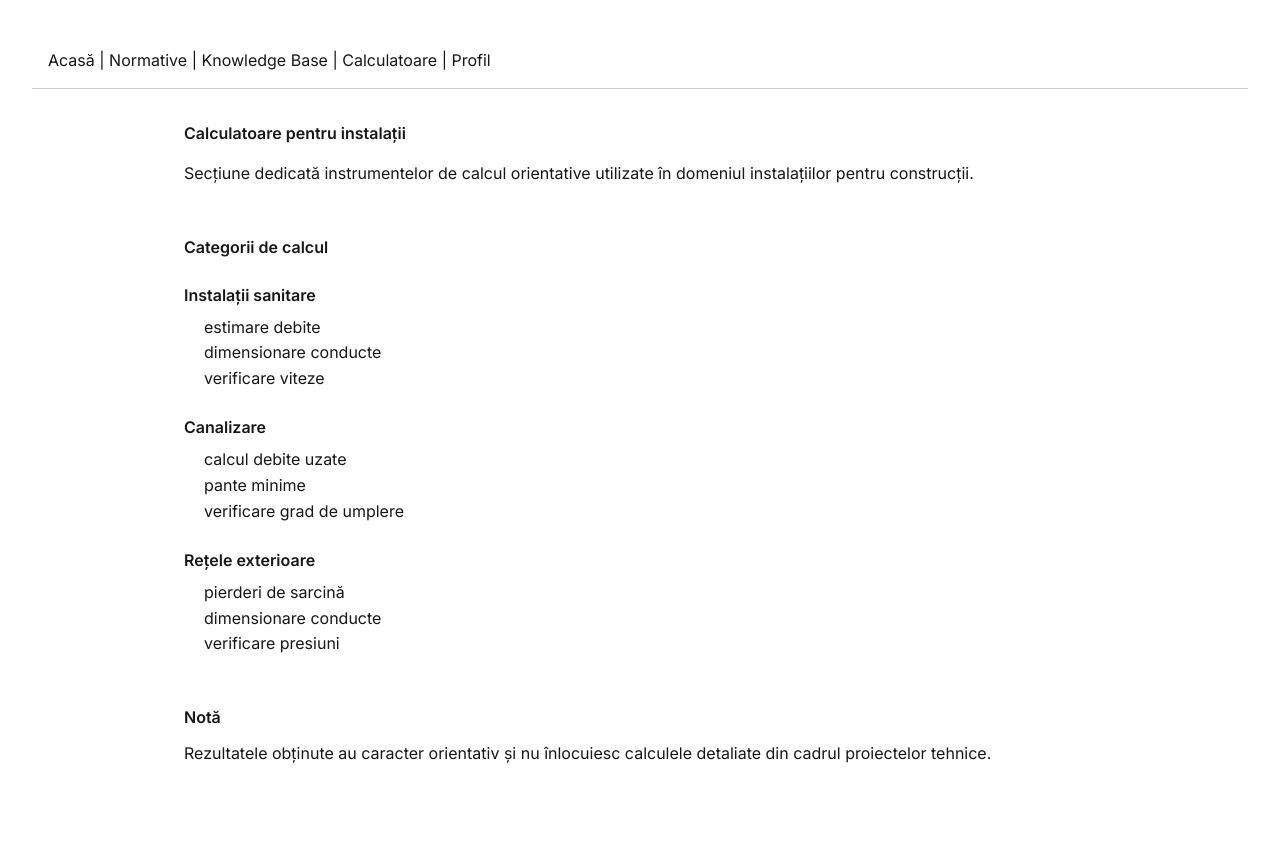
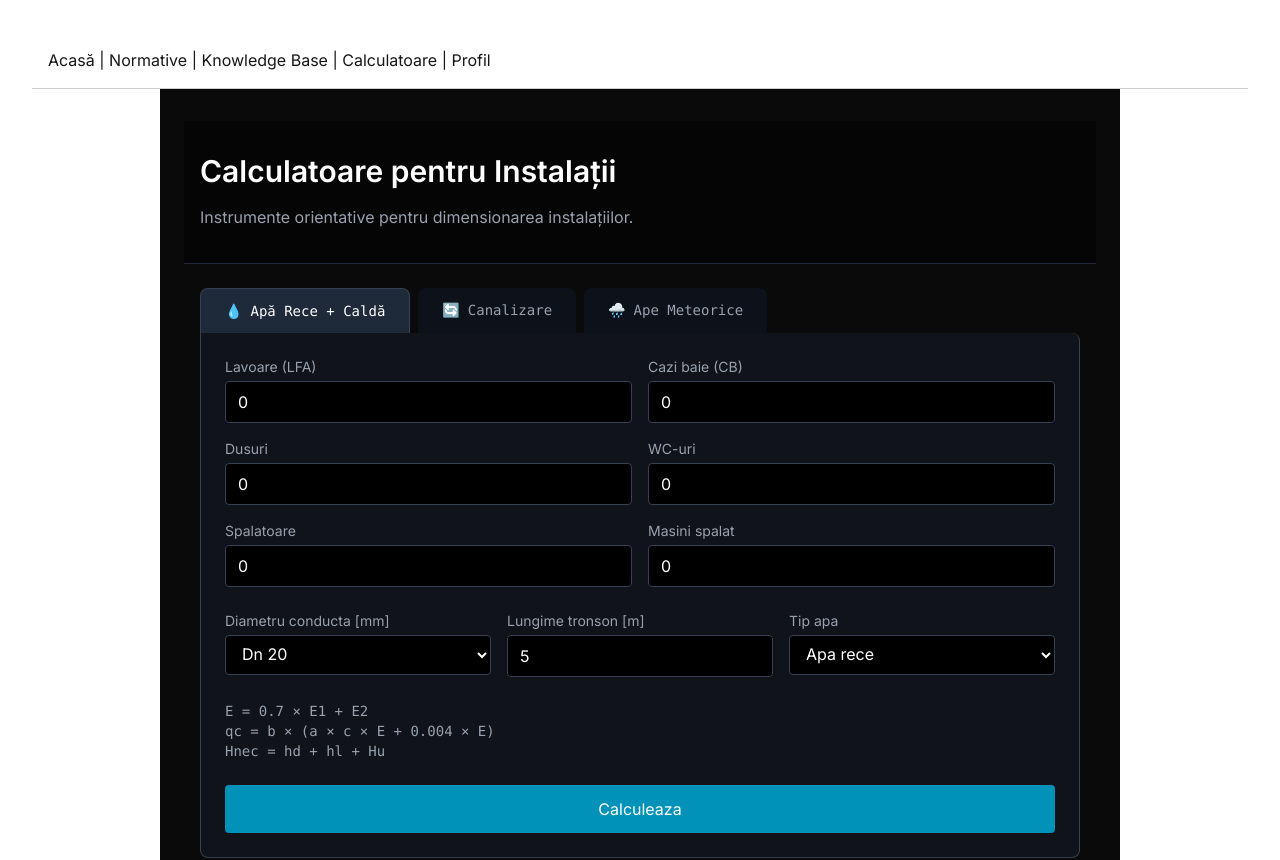
Before and after one commit to SergiuLeonard/portal-instalatii, a Next.js app: page /calculatoare in a window 1280 px wide. Shown: the top 860 px of the page. Built offline with nearby package versions, Linux system fonts and the light colour scheme.

Commit message:
Calculatoare apa rece calda
Dimensionare hidraulică Instalație Apă Rece + Apă Caldă (AR+AC)

```diff
--- /dev/null
+++ b/app/calculatoare/components/Apa.tsx
@@ -0,0 +1,279 @@
+"use client";
+
+import { useState } from "react";
+
+export default function Apa() {
+  // =========================
+  // INPUTURI
+  // =========================
+  const [inputs, setInputs] = useState({
+    lavoar: 0,
+    cada: 0,
+    wc: 0,
+    dus: 0,
+    spalator: 0,
+    masinaSpalat: 0,
+
+    diametru: 20, // mm
+    lungime: 5,   // m
+    tipApa: "rece", // rece | calda
+  });
+
+  // =========================
+  // REZULTATE
+  // =========================
+  const [rez, setRez] = useState<any>(null);
+
+  // =========================
+  // CONSTANTE STAS 1478
+  // =========================
+  const e = {
+    lavoar: 0.33,
+    cada: 0.5,
+    wc: 0.5,
+    dus: 0.33,
+    spalator: 0.33,
+    masinaSpalat: 0.33,
+  };
+
+  const calculeaza = () => {
+    // E1 – baterii amestecatoare
+    const E1 =
+      inputs.lavoar * e.lavoar +
+      inputs.cada * e.cada +
+      inputs.dus * e.dus +
+      inputs.spalator * e.spalator;
+
+    // E2 – robinete apa rece
+    const E2 =
+      inputs.wc * e.wc +
+      inputs.masinaSpalat * e.masinaSpalat;
+
+    // E total
+    const E = 0.7 * E1 + E2;
+
+    // coeficienti STAS
+    const a = 24;
+    const b = inputs.tipApa === "calda" ? 0.6 : 1;
+    const c = 0.015;
+
+    // debit calcul
+    const qc = b * (a * c * E + 0.004 * E); // l/s
+
+    // hidraulica conducta
+    const D = inputs.diametru / 1000; // m
+    const A = Math.PI * Math.pow(D / 2, 2);
+    const v = (qc / 1000) / A;
+
+    const f = 0.02;
+    const i = (f * v * v * 1000) / (2 * 9.81 * D);
+    const hd = i * inputs.lungime;
+
+    // pierderi locale (2 coturi + teu + robinet)
+    const xi = 2 * 0.5 + 0.8 + 2.9;
+    const hl = (xi * v * v) / (2 * 9.81) * 1000;
+
+    const Hu = 5000;
+    const Hnec = hd + hl + Hu;
+
+    setRez({
+      E1: E1.toFixed(3),
+      E2: E2.toFixed(3),
+      E: E.toFixed(3),
+      qc: qc.toFixed(4),
+      v: v.toFixed(3),
+      hd: hd.toFixed(1),
+      hl: hl.toFixed(1),
+      Hnec: (Hnec / 1000).toFixed(2),
+    });
+  };
+
+  // =========================
+  // EXPORT TXT
+  // =========================
+  const exportTxt = () => {
+    if (!rez) return;
+
+    const txt = `
+CALCUL INSTALATIE APA RECE + APA CALDA
+-------------------------------------
+
+Obiecte sanitare:
+Lavoare: ${inputs.lavoar}
+Cazi: ${inputs.cada}
+Dusuri: ${inputs.dus}
+WC: ${inputs.wc}
+Masini spalat: ${inputs.masinaSpalat}
+
+Parametri conducta:
+Diametru: ${inputs.diametru} mm
+Lungime: ${inputs.lungime} m
+Tip apa: ${inputs.tipApa}
+
+Rezultate:
+E1 = ${rez.E1}
+E2 = ${rez.E2}
+E = ${rez.E}
+
+qc = ${rez.qc} l/s
+v = ${rez.v} m/s
+hd = ${rez.hd} mm
+hl = ${rez.hl} mm
+Hnec = ${rez.Hnec} m
+
+STAS 1478
+`;
+
+    const blob = new Blob([txt], { type: "text/plain" });
+    const a = document.createElement("a");
+    a.href = URL.createObjectURL(blob);
+    a.download = "calcul_apa.txt";
+    a.click();
+  };
+
+  // =========================
+  // UI
+  // =========================
+  return (
+    <div className="space-y-6">
+
+      {/* OBIECTE SANITARE */}
+      <div className="grid grid-cols-2 gap-4">
+        {[
+  ["lavoar", "Lavoare (LFA)"],
+  ["cada", "Cazi baie (CB)"],
+  ["dus", "Dusuri"],
+  ["wc", "WC-uri"],
+  ["spalator", "Spalatoare"],
+  ["masinaSpalat", "Masini spalat"],
+].map(([k, label]) => {
+  const id = `apa-${k}`;
+  return (
+    <div key={k}>
+      <label
+        htmlFor={id}
+        className="block text-gray-400 text-sm mb-1"
+      >
+        {label}
+      </label>
+      <input
+        id={id}
+        type="number"
+        min={0}
+        aria-label={label}
+        value={(inputs as any)[k]}
+        onChange={(e) =>
+          setInputs({ ...inputs, [k]: Number(e.target.value) })
+        }
+        className="w-full bg-black border border-gray-700 rounded px-3 py-2"
+      />
+    </div>
+  );
+})}
+
+      </div>
+
+      {/* PARAMETRI */}
+      <div className="grid grid-cols-3 gap-4">
+        <div>
+  <label
+    htmlFor="diametru"
+    className="block text-gray-400 text-sm mb-1"
+  >
+    Diametru conducta [mm]
+  </label>
+  <select
+    id="diametru"
+    aria-label="Diametru conducta in milimetri"
+    value={inputs.diametru}
+    onChange={(e) =>
+      setInputs({ ...inputs, diametru: Number(e.target.value) })
+    }
+    className="w-full bg-black border border-gray-700 rounded px-3 py-2"
+  >
+    {[15, 20, 25, 32, 40, 50].map((d) => (
+      <option key={d} value={d}>
+        Dn {d}
+      </option>
+    ))}
+  </select>
+</div>
+
+
+        <div>
+  <label
+    htmlFor="lungime"
+    className="block text-gray-400 text-sm mb-1"
+  >
+    Lungime tronson [m]
+  </label>
+  <input
+    id="lungime"
+    type="number"
+    min={0.1}
+    step={0.1}
+    aria-label="Lungime tronson in metri"
+    value={inputs.lungime}
+    onChange={(e) =>
+      setInputs({ ...inputs, lungime: Number(e.target.value) })
+    }
+    className="w-full bg-black border border-gray-700 rounded px-3 py-2"
+  />
+</div>
+
+
+        <div>
+  <label
+    htmlFor="tipApa"
+    className="block text-gray-400 text-sm mb-1"
+  >
+    Tip apa
+  </label>
+  <select
+    id="tipApa"
+    aria-label="Tip apa instalatie"
+    value={inputs.tipApa}
+    onChange={(e) =>
+      setInputs({ ...inputs, tipApa: e.target.value })
+    }
+    className="w-full bg-black border border-gray-700 rounded px-3 py-2"
+  >
+    <option value="rece">Apa rece</option>
+    <option value="calda">Apa calda</option>
+  </select>
+</div>
+
+      </div>
+
+      {/* FORMULE */}
+      <div className="text-sm text-gray-400 font-mono">
+        E = 0.7 × E1 + E2 <br />
+        qc = b × (a × c × E + 0.004 × E) <br />
+        Hnec = hd + hl + Hu
+      </div>
+
+      <button
+        onClick={calculeaza}
+        className="w-full bg-cyan-600 py-3 rounded"
+      >
+        Calculeaza
+      </button>
+
+      {/* REZULTATE */}
+      {rez && (
+        <div className="bg-black/40 p-4 rounded space-y-1">
+          <div>Debit qc: {rez.qc} l/s</div>
+          <div>Viteza v: {rez.v} m/s</div>
+          <div>H necesar: {rez.Hnec} m</div>
+
+          <button
+            onClick={exportTxt}
+            className="mt-3 w-full bg-green-700 py-2 rounded"
+          >
+            Descarca calcul (.txt)
+          </button>
+        </div>
+      )}
+    </div>
+  );
+}
--- /dev/null
+++ b/app/calculatoare/components/Canalizare.tsx
@@ -0,0 +1,66 @@
+"use client";
+
+import { useState } from "react";
+
+export default function Canalizare() {
+  const [inputs, setInputs] = useState({
+    lavoar: 0,
+    cada: 0,
+    wc: 0,
+    spalator: 0,
+    masinaSpalat: 0,
+    dus: 0,
+    diametru: 110,
+    panta: 2,
+  });
+
+  const [rezultate, setRezultate] = useState<any>(null);
+
+  const echivalenti = {
+    lavoar: 0.33,
+    cada: 0.5,
+    wc: 2.5,
+    spalator: 0.33,
+    masinaSpalat: 0.5,
+    dus: 0.5,
+  };
+
+  const calculeaza = () => {
+    const sumEs =
+      inputs.lavoar * echivalenti.lavoar +
+      inputs.cada * echivalenti.cada +
+      inputs.wc * echivalenti.wc +
+      inputs.spalator * echivalenti.spalator +
+      inputs.masinaSpalat * echivalenti.masinaSpalat +
+      inputs.dus * echivalenti.dus;
+
+    const qs = 0.4 * Math.sqrt(sumEs) + 0.001;
+
+    setRezultate({
+      sumEs: sumEs.toFixed(2),
+      qs: qs.toFixed(3),
+    });
+  };
+
+  return (
+    <div className="space-y-6">
+      <h2 className="text-orange-400 font-mono uppercase">
+        Canalizare menajera
+      </h2>
+
+      <button
+        onClick={calculeaza}
+        className="w-full bg-orange-600 py-3 rounded"
+      >
+        Calculeaza
+      </button>
+
+      {rezultate && (
+        <div className="bg-black/40 p-4 rounded">
+          <p>ΣEs: {rezultate.sumEs}</p>
+          <p>Debit qs: {rezultate.qs} l/s</p>
+        </div>
+      )}
+    </div>
+  );
+}
--- /dev/null
+++ b/app/calculatoare/components/Meteorice.tsx
@@ -0,0 +1,51 @@
+"use client";
+
+import { useState } from "react";
+
+export default function Meteorice() {
+  const [inputs, setInputs] = useState({
+    suprafata: 100,
+    coeficient: 1,
+    intensitate: 300,
+    receptoare: 2,
+  });
+
+  const [rezultate, setRezultate] = useState<any>(null);
+
+  const calculeaza = () => {
+    const qc =
+      0.0001 *
+      inputs.coeficient *
+      inputs.suprafata *
+      inputs.intensitate;
+
+    const qR = qc / inputs.receptoare;
+
+    setRezultate({
+      qc: qc.toFixed(3),
+      qR: qR.toFixed(3),
+    });
+  };
+
+  return (
+    <div className="space-y-6">
+      <h2 className="text-blue-400 font-mono uppercase">
+        Ape meteorice
+      </h2>
+
+      <button
+        onClick={calculeaza}
+        className="w-full bg-blue-600 py-3 rounded"
+      >
+        Calculeaza
+      </button>
+
+      {rezultate && (
+        <div className="bg-black/40 p-4 rounded">
+          <p>Debit total qc: {rezultate.qc} l/s</p>
+          <p>Debit pe receptor: {rezultate.qR} l/s</p>
+        </div>
+      )}
+    </div>
+  );
+}
--- a/app/calculatoare/page.tsx
+++ b/app/calculatoare/page.tsx
@@ -1,48 +1,60 @@
-import PageContainer from "../components/PageContainer";
+"use client";
+
+import { useState } from "react";
+import CalculatorApaReceCalda from "./components/Apa";
+import CalculatorCanalizare from "./components/Canalizare";
+import CalculatorApeMeteorice from "./components/Meteorice";
 
 export default function CalculatoarePage() {
+  const [tabActiv, setTabActiv] = useState<
+    "apa" | "canalizare" | "meteorice"
+  >("apa");
+
+  const tabs = [
+    { id: "apa", label: "Apă Rece + Caldă", icon: "💧" },
+    { id: "canalizare", label: "Canalizare", icon: "🔄" },
+    { id: "meteorice", label: "Ape Meteorice", icon: "🌧️" }
+  ];
+
   return (
-    <main>
-      <section>
-        <h1>Calculatoare pentru instalații</h1>
-        <p>
-          Secțiune dedicată instrumentelor de calcul orientative utilizate în
-          domeniul instalațiilor pentru construcții.
-        </p>
-      </section>
+    <main className="min-h-screen bg-[#0a0a0b] text-white">
+      <div className="border-b border-gray-800 bg-black/50">
+        <div className="max-w-6xl mx-auto px-4 py-8">
+          <h1 className="text-3xl font-bold mb-2">
+            Calculatoare pentru Instalații
+          </h1>
+          <p className="text-gray-400">
+            Instrumente orientative pentru dimensionarea instalațiilor.
+          </p>
+        </div>
+      </div>
 
-      <section>
-        <h2>Categorii de calcul</h2>
+      <div className="max-w-6xl mx-auto px-4 pt-6">
+        <div className="flex gap-2 flex-wrap">
+          {tabs.map((tab) => (
+            <button
+              key={tab.id}
+              onClick={() => setTabActiv(tab.id as any)}
+              className={`px-6 py-3 rounded-t-lg font-mono text-sm ${
+                tabActiv === tab.id
+                  ? "bg-gray-800 text-white border-t border-x border-gray-700"
+                  : "bg-gray-900/50 text-gray-400 hover:text-white"
+              }`}
+            >
+              <span className="mr-2">{tab.icon}</span>
+              {tab.label}
+            </button>
+          ))}
+        </div>
+      </div>
 
-        <h3>Instalații sanitare</h3>
-        <ul>
-          <li>estimare debite</li>
-          <li>dimensionare conducte</li>
-          <li>verificare viteze</li>
-        </ul>
-
-        <h3>Canalizare</h3>
-        <ul>
-          <li>calcul debite uzate</li>
-          <li>pante minime</li>
-          <li>verificare grad de umplere</li>
-        </ul>
-
-        <h3>Rețele exterioare</h3>
-        <ul>
-          <li>pierderi de sarcină</li>
-          <li>dimensionare conducte</li>
-          <li>verificare presiuni</li>
-        </ul>
-      </section>
-
-      <section>
-        <h2>Notă</h2>
-        <p>
-          Rezultatele obținute au caracter orientativ și nu înlocuiesc calculele
-          detaliate din cadrul proiectelor tehnice.
-        </p>
-      </section>
+      <div className="max-w-6xl mx-auto px-4 pb-12">
+        <div className="bg-gray-800/30 border border-gray-700 border-t-0 rounded-b-lg rounded-tr-lg p-6">
+          {tabActiv === "apa" && <CalculatorApaReceCalda />}
+          {tabActiv === "canalizare" && <CalculatorCanalizare />}
+          {tabActiv === "meteorice" && <CalculatorApeMeteorice />}
+        </div>
+      </div>
     </main>
   );
 }
```
